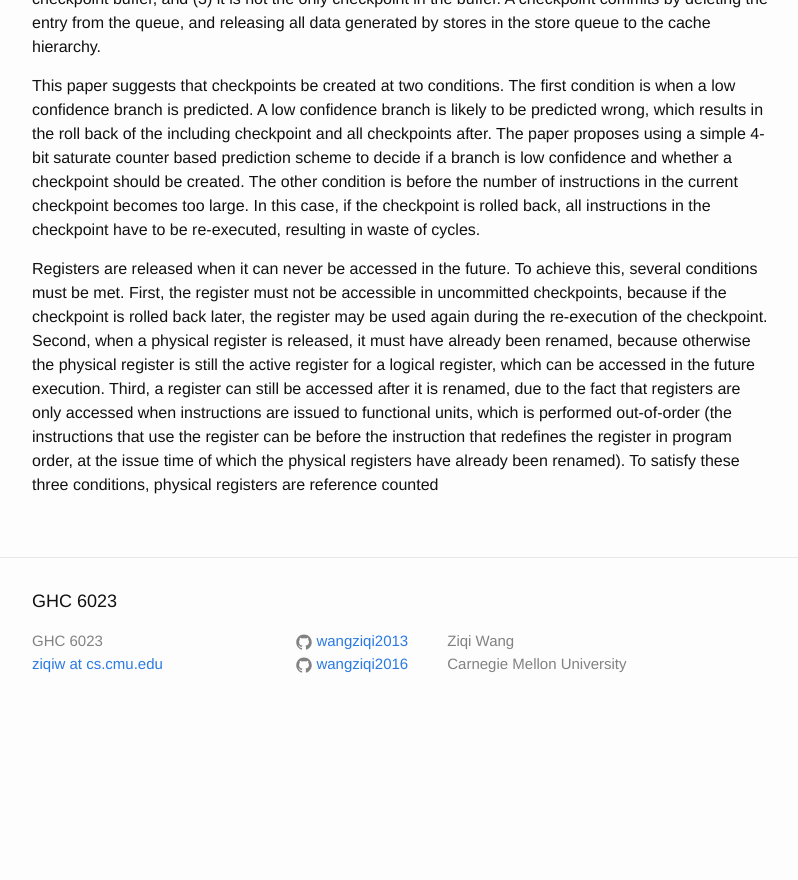
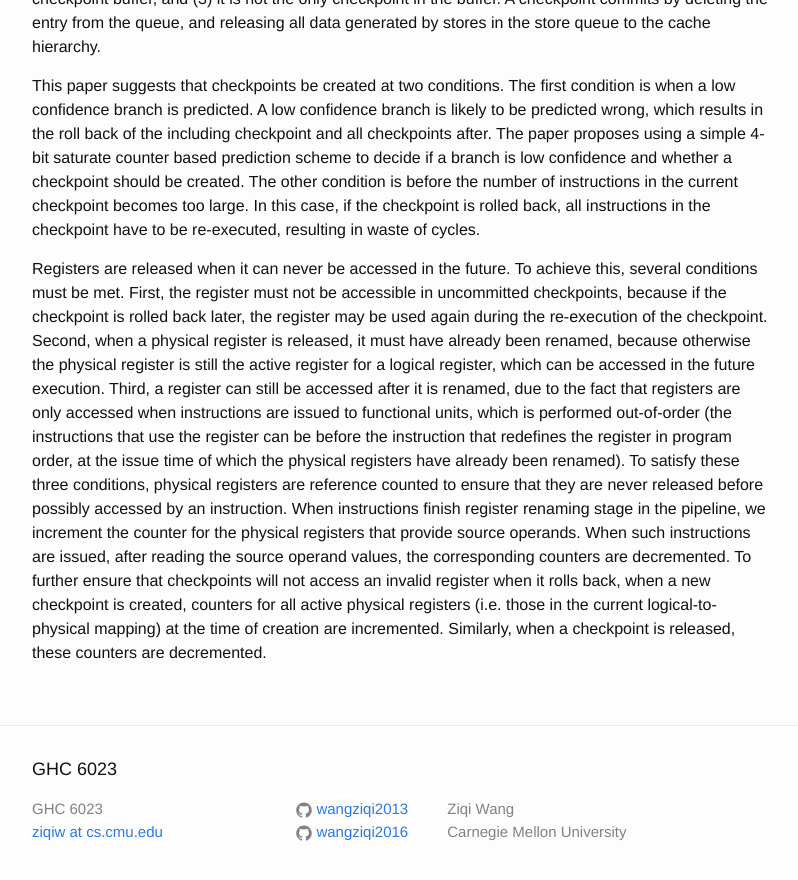
Before and after one commit to wangziqi2013/wangziqi2013.github.io, a Jekyll site: the page built from _posts/2019-09-12-checkpoint-processing-and-recovery.markdown, in a window 1280 px wide and 900 px high, scrolled down 2197 px. Shown: the top 880 px of the window, without its empty margins (238-1036 px from the left). Built offline with Jekyll 4.4.1, drawn with Linux system fonts in a browser that asks for light colours; before the commit the page ends 2932 px from its top, so only the background shows below that.

Commit message:
Adding ref count rules

```diff
--- a/_posts/2019-09-12-checkpoint-processing-and-recovery.markdown
+++ b/_posts/2019-09-12-checkpoint-processing-and-recovery.markdown
@@ -91,4 +91,9 @@ can be accessed in the future execution. Third, a register can still be accessed
 that registers are only accessed when instructions are issued to functional units, which is performed out-of-order (the
 instructions that use the register can be before the instruction that redefines the register in program order, at the issue
 time of which the physical registers have already been renamed). To satisfy these three conditions, physical registers
-are reference counted
+are reference counted to ensure that they are never released before possibly accessed by an instruction. When instructions
+finish register renaming stage in the pipeline, we increment the counter for the physical registers that provide source
+operands. When such instructions are issued, after reading the source operand values, the corresponding counters are
+decremented. To further ensure that checkpoints will not access an invalid register when it rolls back, when a new checkpoint
+is created, counters for all active physical registers (i.e. those in the current logical-to-physical mapping) at the time
+of creation are incremented. Similarly, when a checkpoint is released, these counters are decremented.
```
